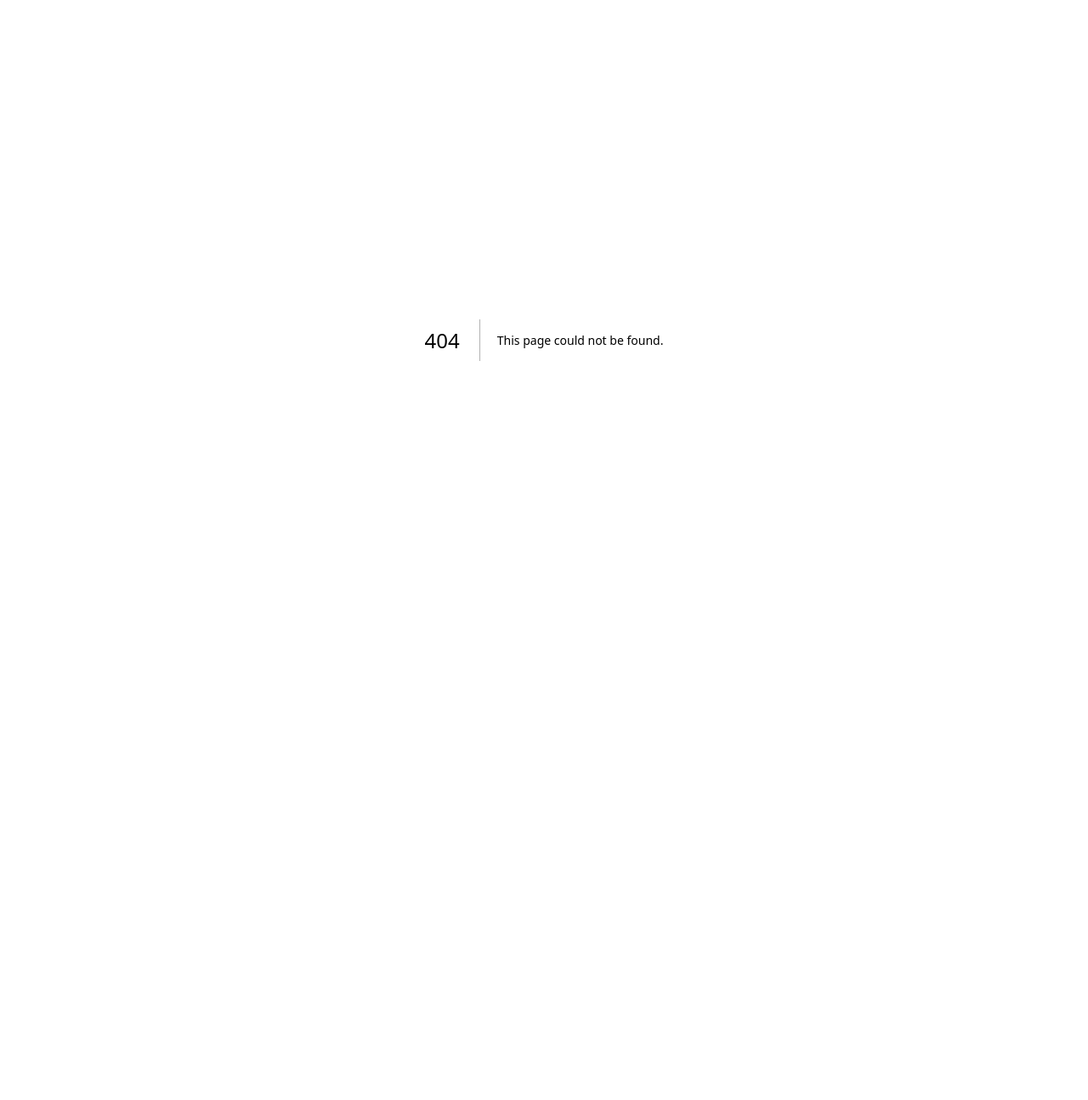
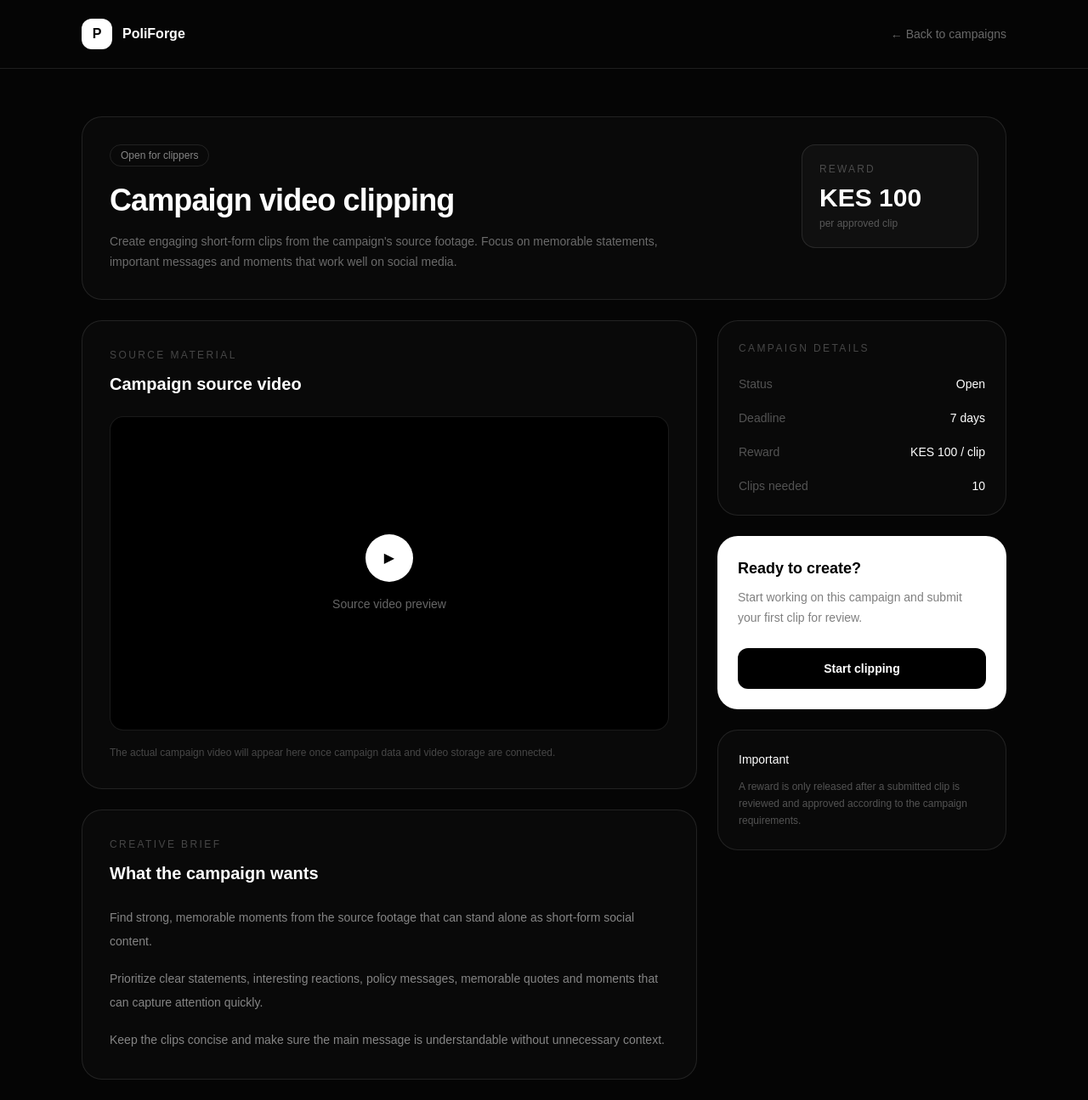
Before and after one commit to stephenmuriuki632-png/poliforge, a Next.js app: page /clipper/campaigns/1 in a window 1280 px wide. Before the commit this address had no page. Shown: the top 1295 px of the page at 85% size. Before the commit the page ends 800 px from the top, so only its background shows below. Built offline with nearby package versions, Linux system fonts and the light colour scheme.

Commit message:
Add clipper campaign details page

```diff
--- /dev/null
+++ b/app/clipper/campaigns/[id]/page.tsx
@@ -0,0 +1,245 @@
+"use client";
+
+import Link from "next/link";
+
+export default function CampaignDetailsPage() {
+  return (
+    <main className="min-h-screen bg-[#050505] text-white">
+      {/* Header */}
+      <header className="border-b border-white/10">
+        <div className="mx-auto flex h-20 max-w-6xl items-center justify-between px-5 sm:px-8">
+          <Link href="/clipper/dashboard" className="flex items-center gap-3">
+            <div className="flex h-9 w-9 items-center justify-center rounded-xl bg-white font-bold text-black">
+              P
+            </div>
+
+            <span className="font-semibold">PoliForge</span>
+          </Link>
+
+          <Link
+            href="/clipper/dashboard"
+            className="text-sm text-white/40 transition hover:text-white"
+          >
+            ← Back to campaigns
+          </Link>
+        </div>
+      </header>
+
+      {/* Main */}
+      <div className="mx-auto max-w-6xl px-5 py-10 sm:px-8 sm:py-14">
+        {/* Campaign header */}
+        <section className="rounded-3xl border border-white/10 bg-white/[0.02] p-6 sm:p-8">
+          <div className="flex flex-col gap-8 lg:flex-row lg:items-start lg:justify-between">
+            <div>
+              <span className="inline-flex rounded-full border border-white/10 px-3 py-1 text-xs text-white/50">
+                Open for clippers
+              </span>
+
+              <h1 className="mt-5 text-3xl font-semibold tracking-tight sm:text-4xl">
+                Campaign video clipping
+              </h1>
+
+              <p className="mt-4 max-w-2xl text-sm leading-6 text-white/40">
+                Create engaging short-form clips from the campaign's
+                source footage. Focus on memorable statements,
+                important messages and moments that work well on
+                social media.
+              </p>
+            </div>
+
+            <div className="shrink-0 rounded-2xl border border-white/10 bg-white/[0.03] p-5 lg:min-w-52">
+              <p className="text-xs uppercase tracking-[0.18em] text-white/25">
+                Reward
+              </p>
+
+              <p className="mt-2 text-3xl font-semibold">
+                KES 100
+              </p>
+
+              <p className="mt-1 text-xs text-white/30">
+                per approved clip
+              </p>
+            </div>
+          </div>
+        </section>
+
+        {/* Information */}
+        <div className="mt-6 grid gap-6 lg:grid-cols-[1fr_340px]">
+          <div className="space-y-6">
+            {/* Source video */}
+            <section className="rounded-3xl border border-white/10 bg-white/[0.02] p-6 sm:p-8">
+              <p className="text-xs uppercase tracking-[0.2em] text-white/25">
+                Source material
+              </p>
+
+              <h2 className="mt-3 text-xl font-semibold">
+                Campaign source video
+              </h2>
+
+              <div className="mt-6 flex aspect-video items-center justify-center rounded-2xl border border-white/10 bg-black">
+                <div className="text-center">
+                  <div className="mx-auto flex h-14 w-14 items-center justify-center rounded-full bg-white text-black">
+                    ▶
+                  </div>
+
+                  <p className="mt-4 text-sm text-white/40">
+                    Source video preview
+                  </p>
+                </div>
+              </div>
+
+              <p className="mt-4 text-xs leading-5 text-white/25">
+                The actual campaign video will appear here once
+                campaign data and video storage are connected.
+              </p>
+            </section>
+
+            {/* Instructions */}
+            <section className="rounded-3xl border border-white/10 bg-white/[0.02] p-6 sm:p-8">
+              <p className="text-xs uppercase tracking-[0.2em] text-white/25">
+                Creative brief
+              </p>
+
+              <h2 className="mt-3 text-xl font-semibold">
+                What the campaign wants
+              </h2>
+
+              <div className="mt-6 space-y-4 text-sm leading-7 text-white/50">
+                <p>
+                  Find strong, memorable moments from the source
+                  footage that can stand alone as short-form social
+                  content.
+                </p>
+
+                <p>
+                  Prioritize clear statements, interesting reactions,
+                  policy messages, memorable quotes and moments that
+                  can capture attention quickly.
+                </p>
+
+                <p>
+                  Keep the clips concise and make sure the main
+                  message is understandable without unnecessary
+                  context.
+                </p>
+              </div>
+            </section>
+
+            {/* Requirements */}
+            <section className="rounded-3xl border border-white/10 bg-white/[0.02] p-6 sm:p-8">
+              <p className="text-xs uppercase tracking-[0.2em] text-white/25">
+                Requirements
+              </p>
+
+              <div className="mt-6 grid gap-4 sm:grid-cols-2">
+                <Requirement
+                  title="Format"
+                  value="Vertical 9:16"
+                />
+
+                <Requirement
+                  title="Target platforms"
+                  value="TikTok · Instagram · YouTube"
+                />
+
+                <Requirement
+                  title="Style"
+                  value="Short-form social"
+                />
+
+                <Requirement
+                  title="Clips required"
+                  value="10 clips"
+                />
+              </div>
+            </section>
+          </div>
+
+          {/* Right column */}
+          <aside className="space-y-6">
+            {/* Campaign information */}
+            <section className="rounded-3xl border border-white/10 bg-white/[0.02] p-6">
+              <p className="text-xs uppercase tracking-[0.2em] text-white/25">
+                Campaign details
+              </p>
+
+              <div className="mt-6 space-y-5">
+                <Detail label="Status" value="Open" />
+
+                <Detail label="Deadline" value="7 days" />
+
+                <Detail label="Reward" value="KES 100 / clip" />
+
+                <Detail label="Clips needed" value="10" />
+              </div>
+            </section>
+
+            {/* CTA */}
+            <section className="rounded-3xl bg-white p-6 text-black">
+              <h2 className="text-lg font-semibold">
+                Ready to create?
+              </h2>
+
+              <p className="mt-2 text-sm leading-6 text-black/50">
+                Start working on this campaign and submit your first
+                clip for review.
+              </p>
+
+              <button
+                type="button"
+                className="mt-6 w-full rounded-xl bg-black px-5 py-3.5 text-sm font-semibold text-white transition hover:bg-black/80"
+              >
+                Start clipping
+              </button>
+            </section>
+
+            {/* Important note */}
+            <section className="rounded-3xl border border-white/10 bg-white/[0.02] p-6">
+              <p className="text-sm font-medium">
+                Important
+              </p>
+
+              <p className="mt-3 text-xs leading-5 text-white/30">
+                A reward is only released after a submitted clip is
+                reviewed and approved according to the campaign
+                requirements.
+              </p>
+            </section>
+          </aside>
+        </div>
+      </div>
+    </main>
+  );
+}
+
+function Detail({
+  label,
+  value,
+}: {
+  label: string;
+  value: string;
+}) {
+  return (
+    <div className="flex items-center justify-between gap-4">
+      <span className="text-sm text-white/30">{label}</span>
+
+      <span className="text-sm font-medium">{value}</span>
+    </div>
+  );
+}
+
+function Requirement({
+  title,
+  value,
+}: {
+  title: string;
+  value: string;
+}) {
+  return (
+    <div className="rounded-2xl border border-white/10 bg-white/[0.02] p-4">
+      <p className="text-xs text-white/25">{title}</p>
+
+      <p className="mt-2 text-sm font-medium">{value}</p>
+    </div>
+  );
+}
```
